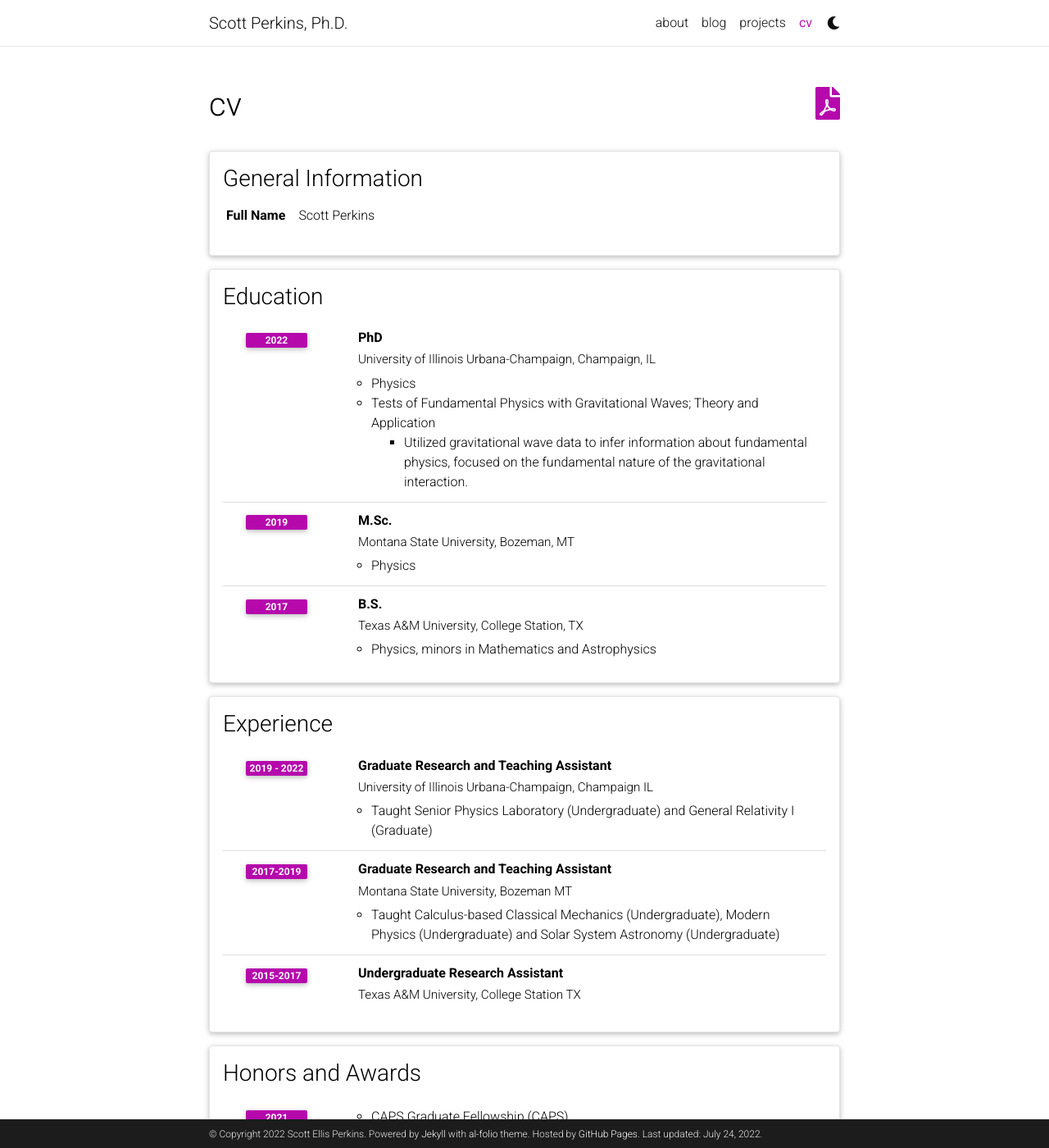
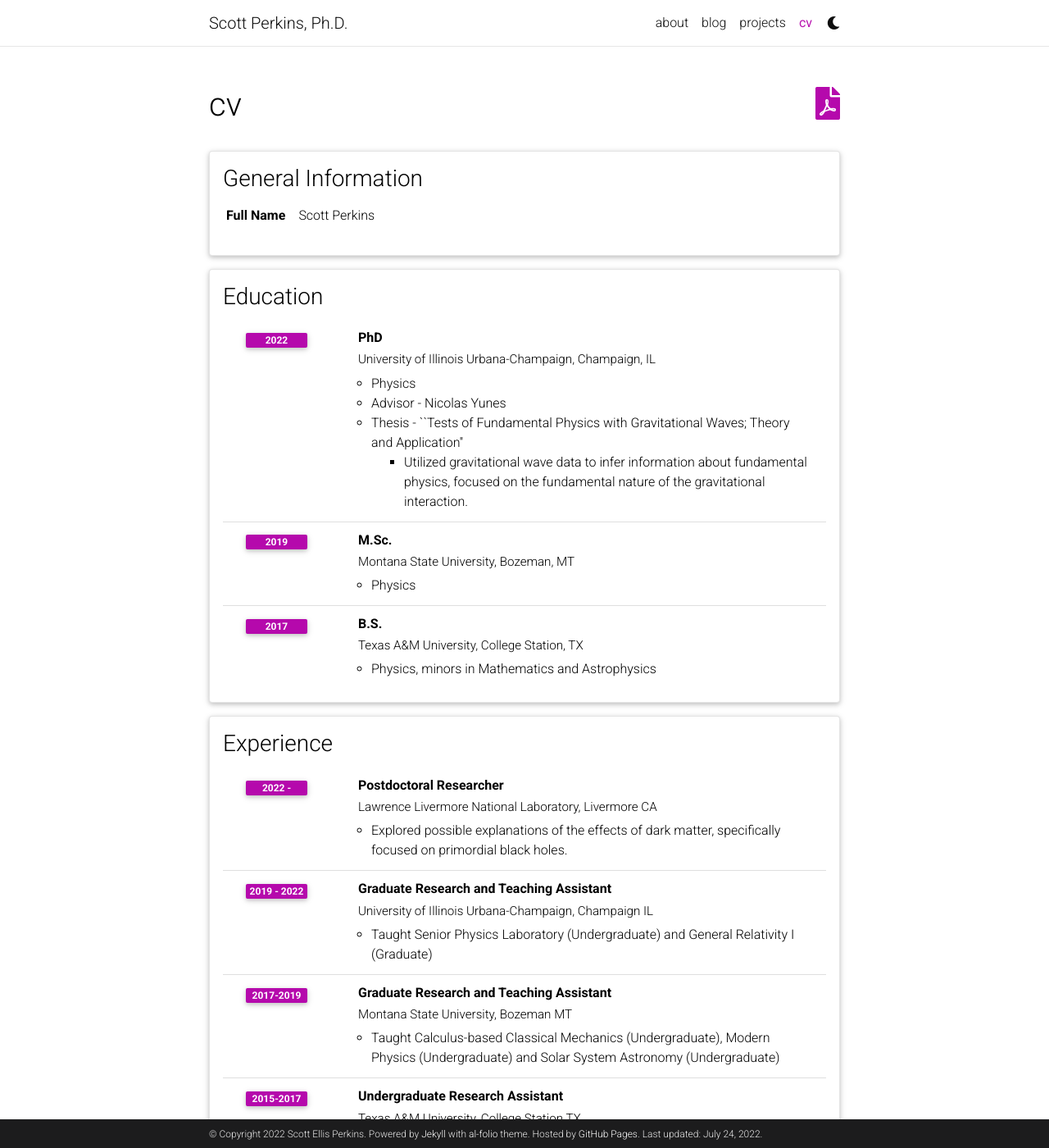
Before and after one commit to scottperkins/scottperkins.github.io, a Jekyll site: the page built from _pages/cv.md, in a window 1280 px wide and 1400 px high. Shown: the whole window at 82% size. Built offline with Jekyll 4.4.1, drawn with Linux system fonts in a browser that asks for light colours; comment, search, counter and statistics services are not loaded; a style sheet for code colours, icons or effects is not loaded.

Commit message:
small tweaks

```diff
--- a/_data/cv.yml
+++ b/_data/cv.yml
@@ -12,7 +12,8 @@
       year: 2022
       description:
         - Physics
-        - title: Tests of Fundamental Physics with Gravitational Waves; Theory and Application
+        - Advisor - Nicolas Yunes
+        - title: Thesis - ``Tests of Fundamental Physics with Gravitational Waves; Theory and Application''
           contents:
             - Utilized gravitational wave data to infer information about fundamental physics, focused on the fundamental nature of the gravitational interaction.
     - title: M.Sc.
@@ -29,6 +30,11 @@
 - title: Experience
   type: time_table
   contents:
+    - title: Postdoctoral Researcher
+      institution: Lawrence Livermore National Laboratory, Livermore CA
+      year: 2022 -
+      description:
+        - Explored possible explanations of the effects of dark matter, specifically focused on primordial black holes.
     - title: Graduate Research and Teaching Assistant
       institution: University of Illinois Urbana-Champaign, Champaign IL
       year: 2019 - 2022
```
Also changed, not shown: _posts/2022-07-23-markov-chain-monte-carlo.md (+4 -0 lines), _posts/2022-07-23-rj-markov-chain-monte-carlo.md (+4 -0 lines).
